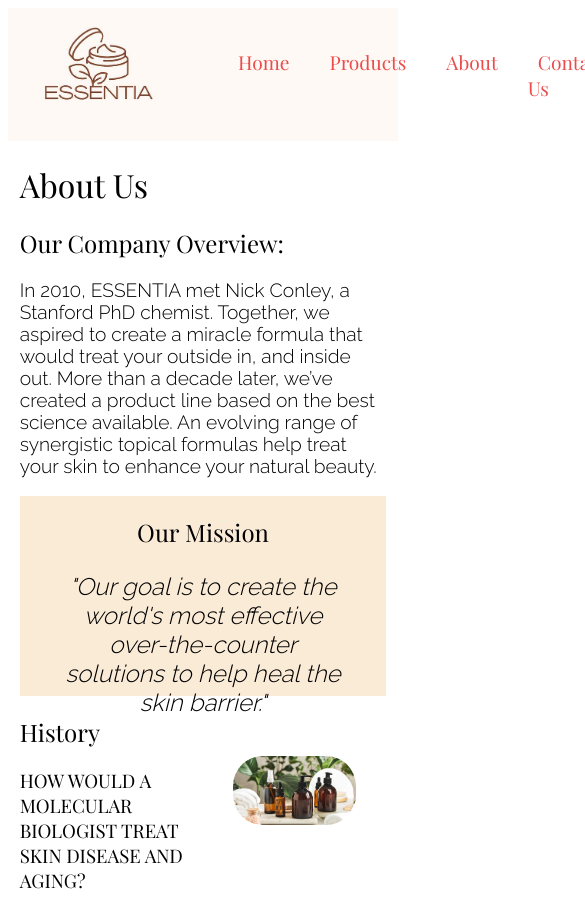
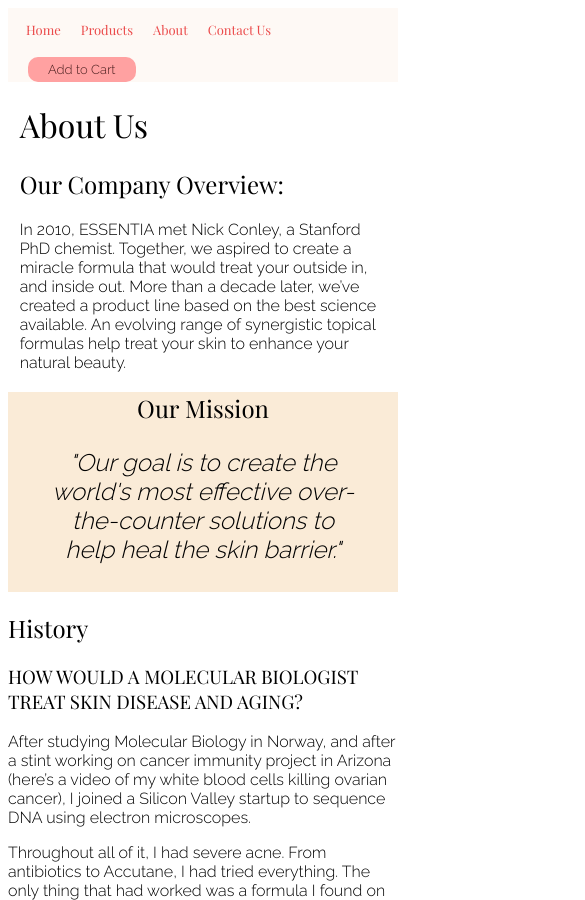
Before and after one commit to SamGallard/SamGallard.github.io, a plain HTML site: page essentiaWebsite/about.html in a window 390 px wide. Shown: the top 900 px of the page, 585 px wide, since content can reach past the window. Drawn offline with nearby package versions, Linux system fonts and the light colour scheme.

Commit message:
Update aboutstyle.css

```diff
--- a/essentiaWebsite/aboutstyle.css
+++ b/essentiaWebsite/aboutstyle.css
@@ -56,3 +56,64 @@ section:nth-of-type(5) img {
     margin-left: 15%;
     border-radius: 60px
 }
+
+/*Responsive*/
+@media (max-width: 945px) {
+    p{
+        font-size: medium;
+    }
+    body {
+        display: block;
+    }
+
+    nav {
+        padding: 0%;
+    }
+
+    nav a{
+        font-size: small;
+        padding: 0%;
+    }
+
+    nav ul{
+        padding: 0%;
+        margin: 8px;
+    }
+
+    button.cart {
+        margin-left: 20px;
+        padding: 5px 20px;
+        font-size: small;
+
+      }
+  }
+
+@media (max-width: 830px) {
+    main {
+        width: 100%;
+        display: block;
+        margin: 0px;
+      }
+
+    section:nth-of-type(5) img {
+        display: none;
+    }
+    section:nth-of-type(3) img {
+        width: 100%;
+        padding: 0%;
+        margin: 0%;
+    }
+    section:nth-of-type(4) {
+        padding-bottom: 40px;
+    }
+}
+
+@media (max-width: 565px) {
+    nav {
+        float: none;
+        display: block;
+    }
+    nav img {
+        display: none;
+    }
+}
```
